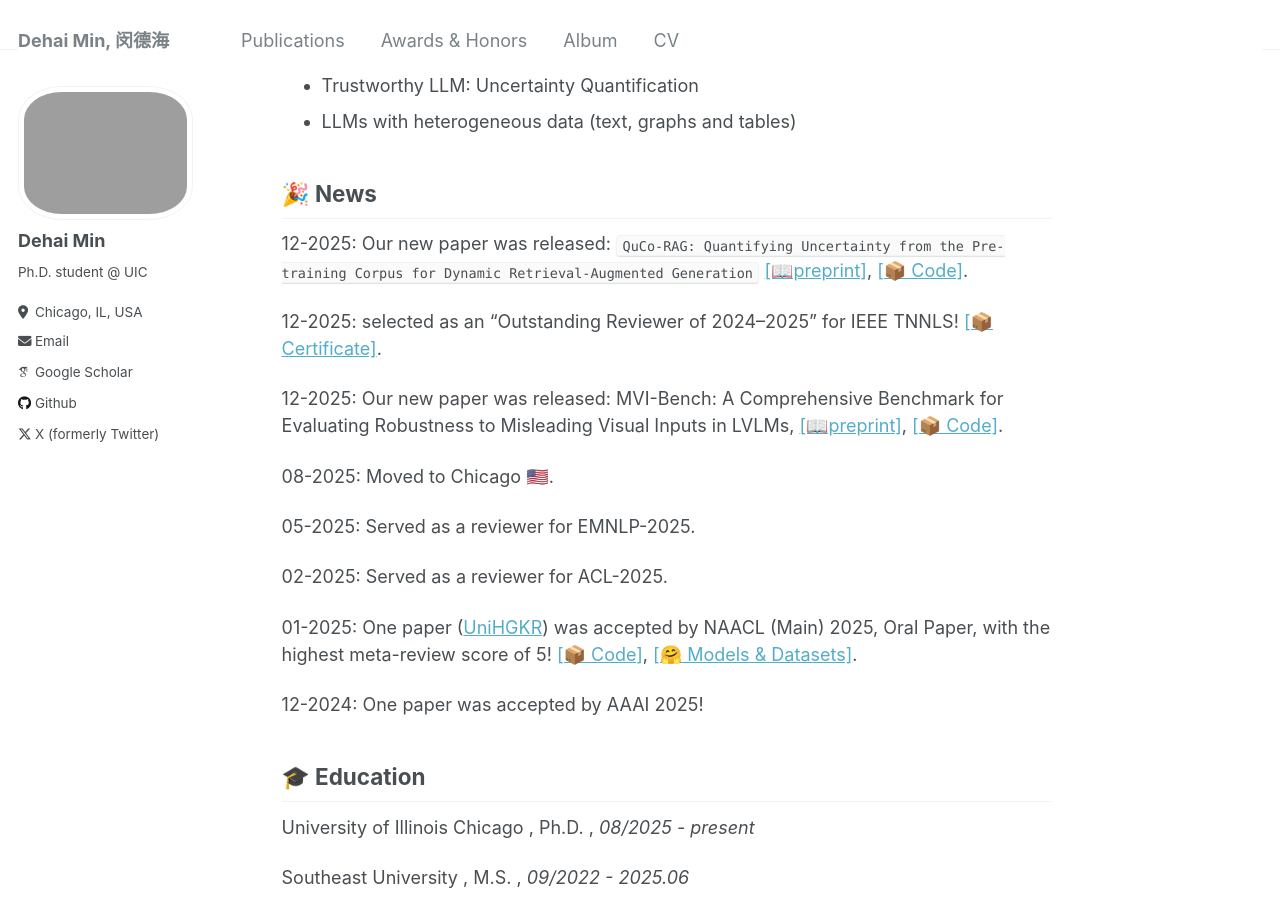
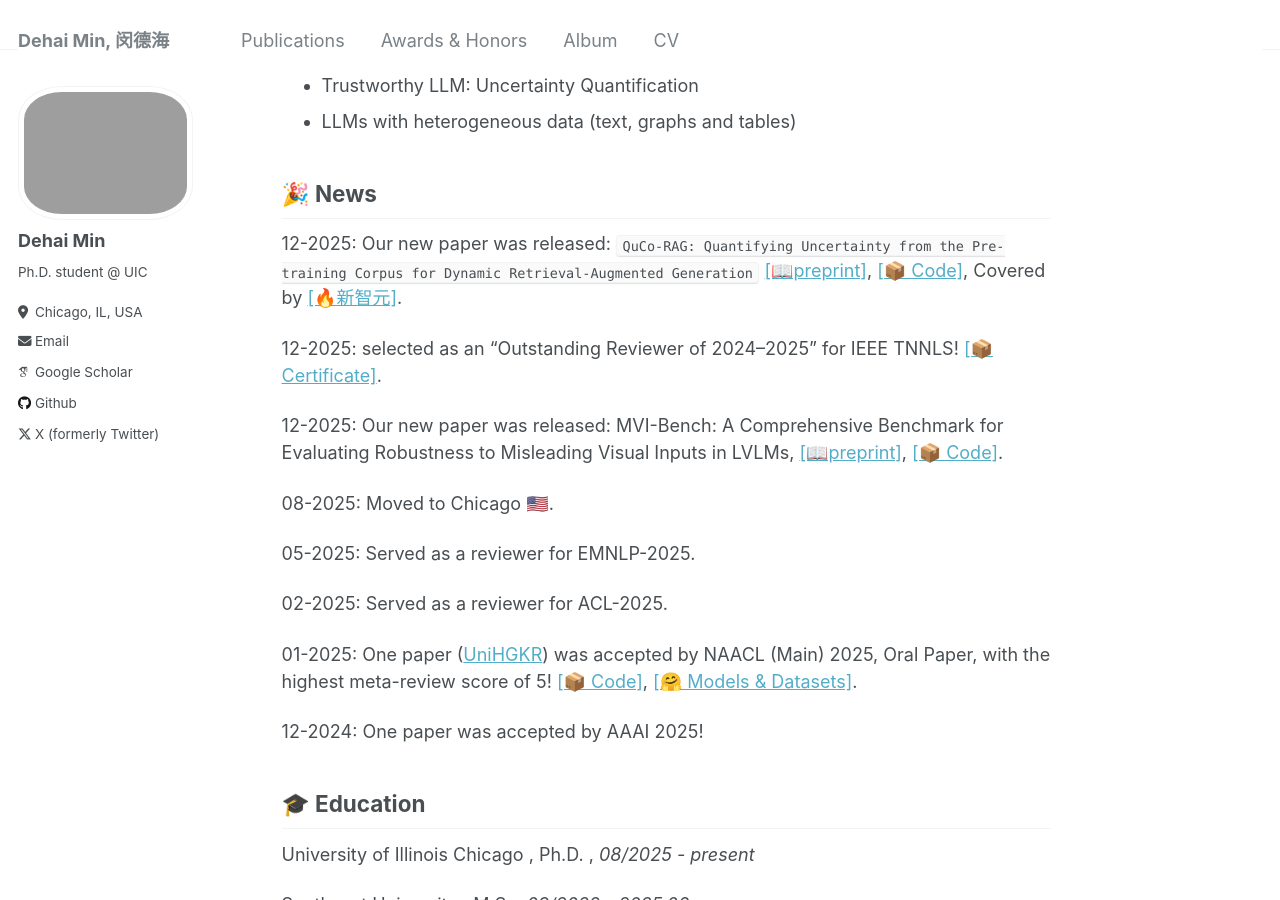
Before and after one commit to ZhishanQ/ZhishanQ.github.io, a Jekyll site: the page built from _pages/about.md, in a window 1280 px wide and 900 px high, scrolled down 328 px. Built offline with Jekyll 4.4.1, drawn with Linux system fonts in a browser that asks for light colours; some web fonts are replaced.

Commit message:
Enhance 'About' page with additional paper coverage information

```diff
--- a/_pages/about.md
+++ b/_pages/about.md
@@ -18,7 +18,7 @@
 
 ## 🎉 News
 
-12-2025: Our new paper was released: `QuCo-RAG: Quantifying Uncertainty from the Pre-training Corpus for Dynamic Retrieval-Augmented Generation` [[📖preprint]](https://arxiv.org/abs/2512.19134), [[📦 Code]](https://github.com/ZhishanQ/QuCo-RAG).
+12-2025: Our new paper was released: `QuCo-RAG: Quantifying Uncertainty from the Pre-training Corpus for Dynamic Retrieval-Augmented Generation` [[📖preprint]](https://arxiv.org/abs/2512.19134), [[📦 Code]](https://github.com/ZhishanQ/QuCo-RAG), Covered by [[🔥新智元]](https://mp.weixin.qq.com/s/2hcm6AvMxh39XS7RECjXLA).
 
 12-2025: selected as an “Outstanding Reviewer of 2024–2025” for IEEE TNNLS! [[📦 Certificate]](https://zhishanq.github.io/files/TNNLS_Outstanding_reviewer_Dehai_Min.pdf).
 
```
